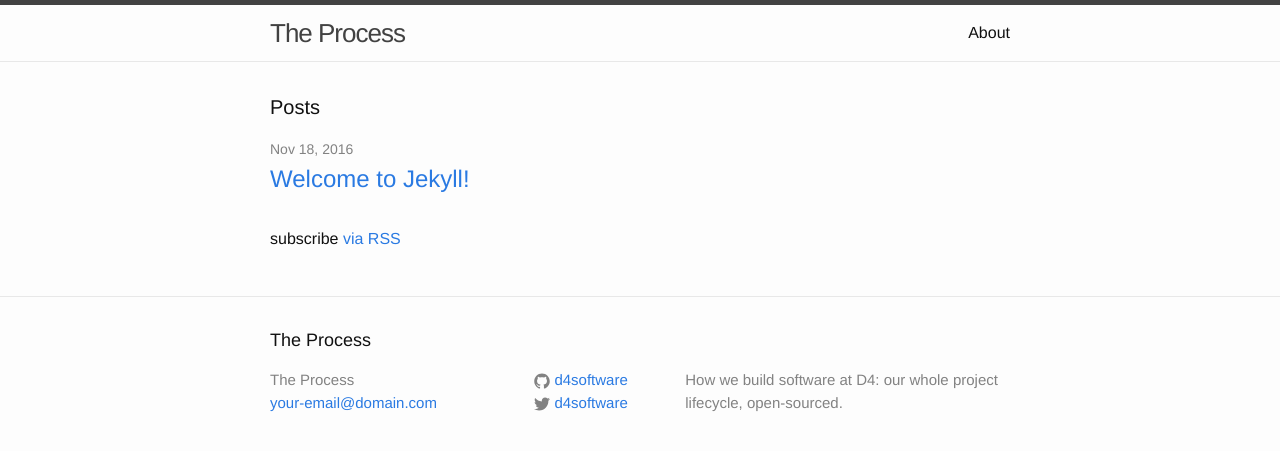
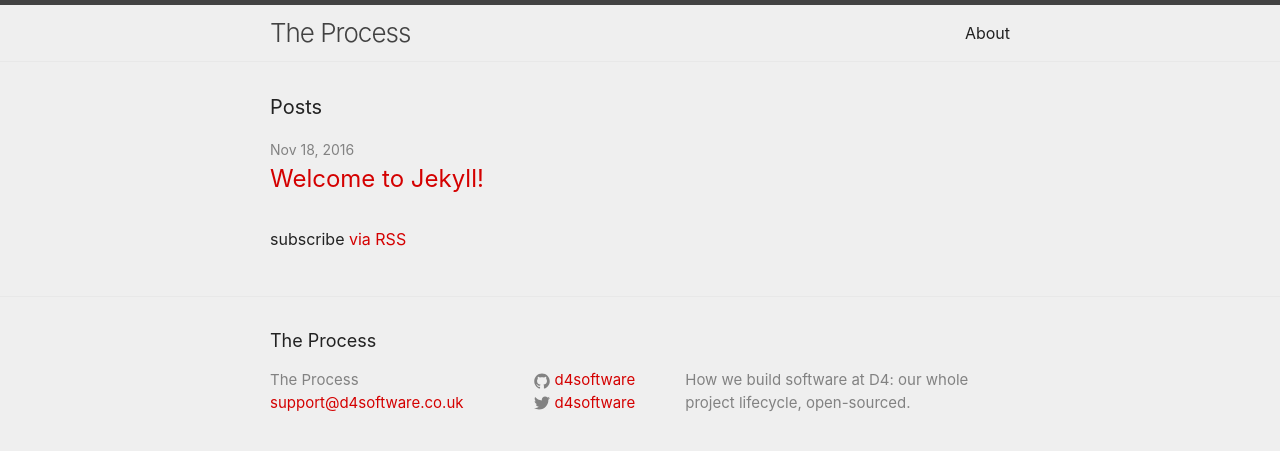
Before and after one commit to d4software/the-process, a Jekyll site: the page built from index.html, in a window 1280 px wide. Shown: the top 451 px of the page. Built offline with Jekyll 4.4.1, drawn with Linux system fonts in a browser that asks for light colours.

Commit message:
jekyll init build

```diff
--- a/_config.yml
+++ b/_config.yml
@@ -7,10 +7,10 @@
 
 # Site settings
 title: The Process
-email: your-email@domain.com
+email: support@d4software.co.uk
 description: > # this means to ignore newlines until "baseurl:"
   How we build software at D4: our whole project lifecycle, open-sourced.
-baseurl: "/the-process" # the subpath of your site, e.g. /blog
+baseurl: "" # the subpath of your site, e.g. /blog
 url: "https://d4software.github.io" # the base hostname & protocol for your site
 twitter_username: d4software
 github_username:  d4software
--- a/css/main.scss
+++ b/css/main.scss
@@ -6,7 +6,7 @@
 
 
 // Our variables
-$base-font-family: "Helvetica Neue", Helvetica, Arial, sans-serif;
+$base-font-family: -apple-system, BlinkMacSystemFont, "Segoe UI", Roboto, Oxygen-Sans, Ubuntu, Cantarell, "Helvetica Neue", sans-serif;
 $base-font-size:   16px;
 $base-font-weight: 400;
 $small-font-size:  $base-font-size * 0.875;
@@ -14,9 +14,9 @@ $base-line-height: 1.5;
 
 $spacing-unit:     30px;
 
-$text-color:       #111;
-$background-color: #fdfdfd;
-$brand-color:      #2a7ae2;
+$text-color:       #222222;
+$background-color: #efefef;
+$brand-color:      #d40000;
 
 $grey-color:       #828282;
 $grey-color-light: lighten($grey-color, 40%);
```
